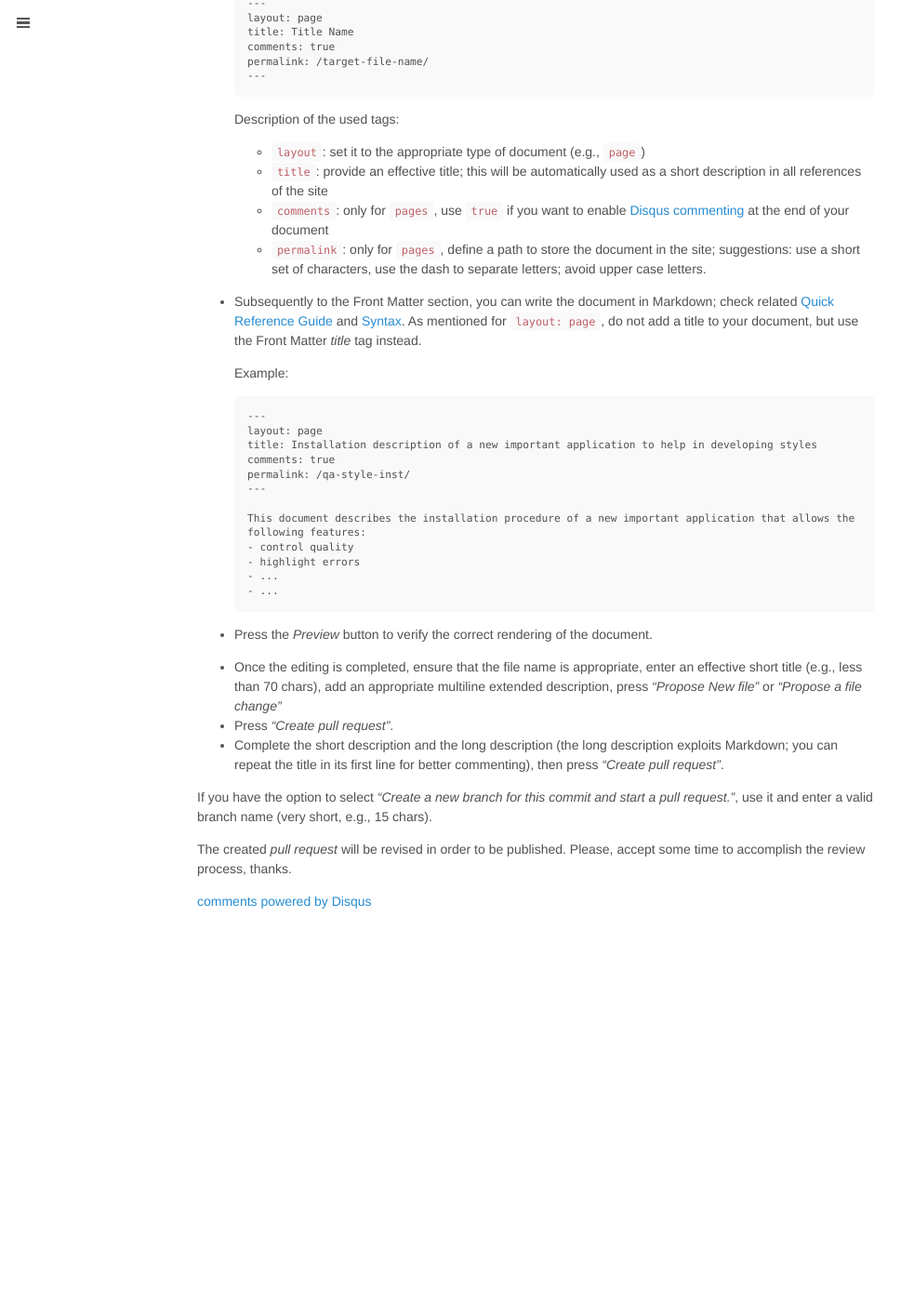
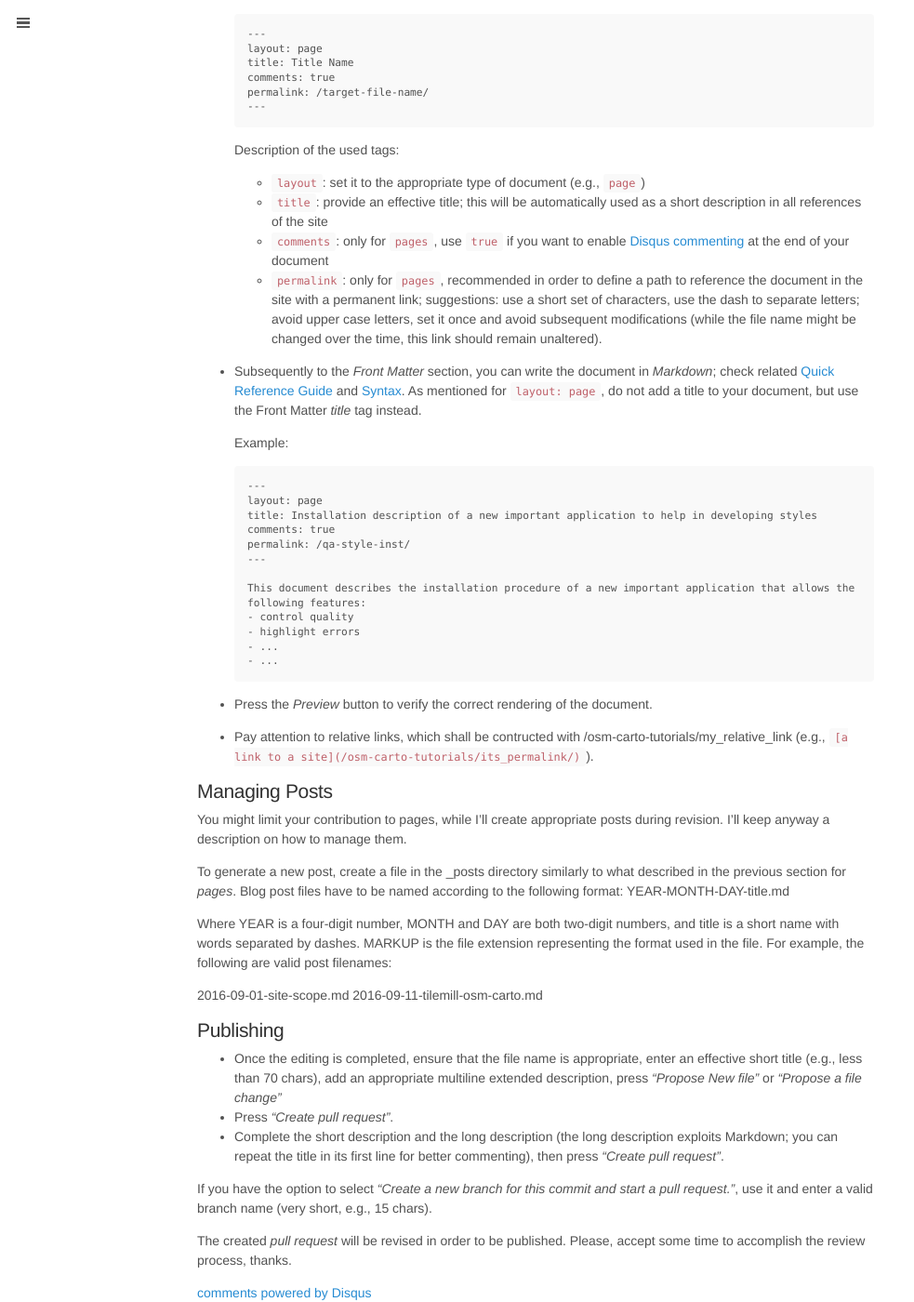
Before and after one commit to Ircama/osm-carto-tutorials, a Jekyll site: the page built from pages/how-to-contribute.md, in a window 1280 px wide and 1400 px high, scrolled down 839 px. Shown: the whole window at 93% size, without its empty margins (0-983 px from the left). Built offline with Jekyll 4.4.1, drawn with Linux system fonts in a browser that asks for light colours; comment, search, counter and statistics services are not loaded; before the commit the page ends 1819 px from its top, so only the background shows below that; some of the changed text lies outside the part shown.

Commit message:
Revised documents

```diff
--- a/_config.yml
+++ b/_config.yml
@@ -25,6 +25,8 @@
 gems:
   - jekyll-paginate
   - jekyll-seo-tag
+  - jekyll-mentions
+  - jemoji
 
 # Dependencies
 markdown:    kramdown
--- a/pages/how-to-contribute.md
+++ b/pages/how-to-contribute.md
@@ -12,11 +12,13 @@
 
 There are three types of documents:
 
-- **pages** (`layout: page`): standard documentation, also indexed in the left sidebar of the site; generally stored in the *pages* folder; a title is not needed for *pages* (as automatically created by the `title` tag of the *Front Matter* - see below);
-- **posts** (`layout: post`): entries listed in chronological order in the main page, possibly linking *pages*; all stored in the *_posts* folder;
+- **pages** (`layout: page`): standard documentation (non-linear content), also indexed in the left sidebar of the site; generally stored in the *pages* folder; a title is not needed for *pages* (as automatically created by the `title` tag of the *Front Matter* - see below);
+- **posts** (`layout: post`): entries (linear content) listed in chronological order in the main page, possibly linking *pages*; all stored in the *_posts* folder;
 - **general matters** (`layout: default`): pages that are NOT reported in the left sidebar of the site; they can be stored anyware in the site (even if the *pages* folder is suggested). Differently from *pages*, a specific title is needed within the document text.
 
 All documents can be written in [Markdown](http://kramdown.gettalong.org) (*.md* extension).
+
+## Managing Pages
 
 The suggested process to add or update *pages* is directly from the GitHub site:
 
@@ -42,9 +44,9 @@
   - `layout`: set it to the appropriate type of document (e.g., `page`)
   - `title`: provide an effective title; this will be automatically used as a short description in all references of the site
   - `comments`: only for `pages`, use `true` if you want to enable [Disqus commenting](https://disqus.com) at the end of your document
-  - `permalink`: only for `pages`, define a path to store the document in the site; suggestions: use a short set of characters, use the dash to separate letters; avoid upper case letters.
+  - `permalink`: only for `pages`, recommended in order to define a path to reference the document in the site with a permanent link; suggestions: use a short set of characters, use the dash to separate letters; avoid upper case letters, set it once and avoid subsequent modifications (while the file name might be changed over the time, this link should remain unaltered).
 
-- Subsequently to the Front Matter section, you can write the document in Markdown; check related [Quick Reference Guide]( http://kramdown.gettalong.org/quickref.html) and [Syntax](http://kramdown.gettalong.org/syntax.html). As mentioned for `layout: page`, do not add a title to your document, but use the Front Matter *title* tag instead.
+- Subsequently to the *Front Matter* section, you can write the document in *Markdown*; check related [Quick Reference Guide]( http://kramdown.gettalong.org/quickref.html) and [Syntax](http://kramdown.gettalong.org/syntax.html). As mentioned for `layout: page`, do not add a title to your document, but use the Front Matter *title* tag instead.
 
   Example:
 
@@ -65,6 +67,22 @@
 
 - Press the *Preview* button to verify the correct rendering of the document.
 
+- Pay attention to relative links, which shall be contructed with {{ site.baseurl }}/my_relative_link (e.g., `[a link to a site]({{ site.baseurl }}/its_permalink/)`).
+
+## Managing Posts
+
+You might limit your contribution to pages, while I'll create appropriate posts during revision. I'll keep anyway a description on how to manage them.
+
+To generate a new post, create a file in the _posts directory similarly to what described in the previous section for *pages*. Blog post files have to be named according to the following format: YEAR-MONTH-DAY-title.md
+
+Where YEAR is a four-digit number, MONTH and DAY are both two-digit numbers, and title is a short name with words separated by dashes.
+MARKUP is the file extension representing the format used in the file. For example, the following are valid post filenames:
+
+2016-09-01-site-scope.md
+2016-09-11-tilemill-osm-carto.md
+
+## Publishing
+
 - Once the editing is completed, ensure that the file name is appropriate, enter an effective short title (e.g., less than 70 chars), add an appropriate multiline extended description, press *"Propose New file"* or *"Propose a file change"*
 - Press *"Create pull request"*.
 - Complete the short description and the long description (the long description exploits Markdown; you can repeat the title in its first line for better commenting), then press *"Create pull request"*.
```
Also changed, not shown: _posts/2016-09-01-site-scope.md (+3 -3 lines), 1 other file.
